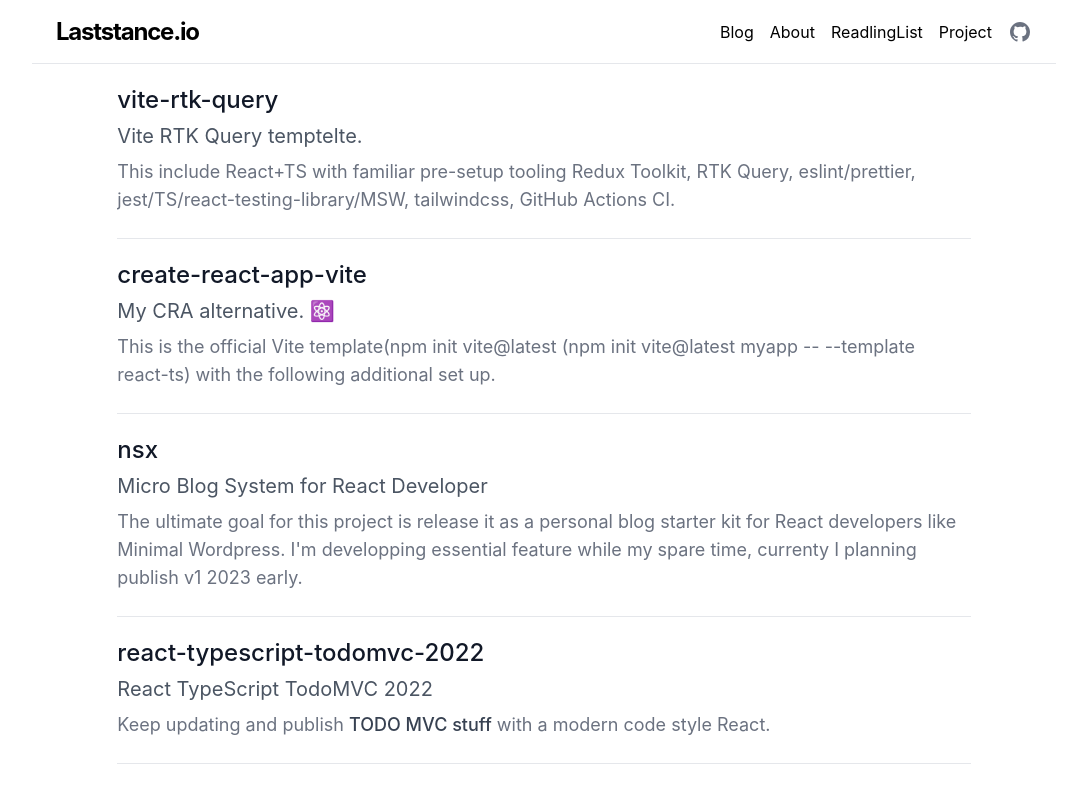
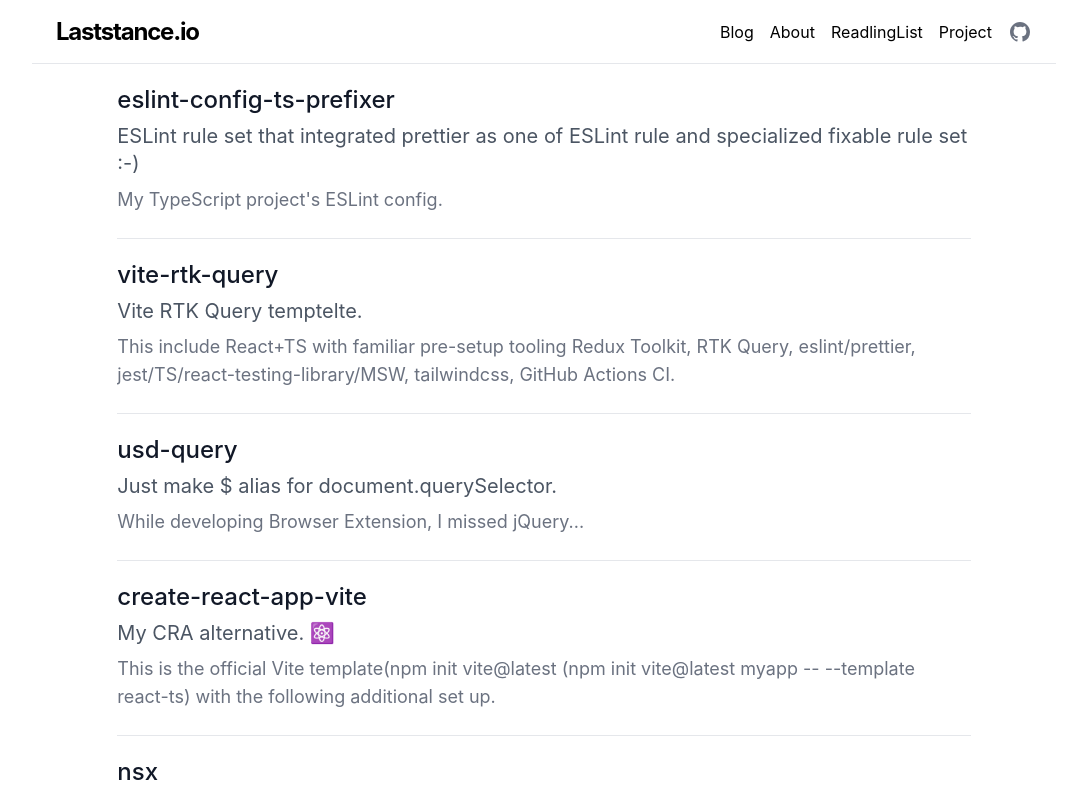
Before and after one commit to ryota-murakami/laststance.io-old, a Next.js app: page /project in a window 1280 px wide. Shown: the top 787 px of the page, without its empty margins (96-1183 px from the left). Built offline with nearby package versions, Linux system fonts and the light colour scheme.

Commit message:
add usd-query

```diff
--- a/pages/project.tsx
+++ b/pages/project.tsx
@@ -7,6 +7,13 @@ const Project: React.FC = memo(
     return (
       <section className="container m-auto flex h-screen flex-col items-center">
         <RepoCard
+          name="eslint-config-ts-prefixer"
+          url="https://github.com/laststance/eslint-config-ts-prefixer"
+          intro="ESLint rule set that integrated prettier as one of ESLint rule and specialized fixable rule set :-)"
+        >
+          My TypeScript project's ESLint config.
+        </RepoCard>
+        <RepoCard
           name="vite-rtk-query"
           url="https://github.com/laststance/vite-rtk-query"
           intro="Vite RTK Query temptelte."
@@ -14,6 +21,13 @@ const Project: React.FC = memo(
           This include React+TS with familiar pre-setup tooling Redux Toolkit,
           RTK Query, eslint/prettier, jest/TS/react-testing-library/MSW,
           tailwindcss, GitHub Actions CI.
+        </RepoCard>
+        <RepoCard
+          name="usd-query"
+          url=""
+          intro="Just make $ alias for document.querySelector."
+        >
+          While developing Browser Extension, I missed jQuery...
         </RepoCard>
         <RepoCard
           name=" create-react-app-vite"
@@ -49,13 +63,6 @@ const Project: React.FC = memo(
           </a>{' '}
           with a modern code style React.
         </RepoCard>
-        <RepoCard
-          name="eslint-config-ts-prefixer"
-          url="https://github.com/laststance/eslint-config-ts-prefixer"
-          intro="ESLint rule set that integrated prettier as one of ESLint rule and specialized fixable rule set :-)"
-        >
-          My TypeScript project's ESLint config.
-        </RepoCard>
       </section>
     )
   },
```
